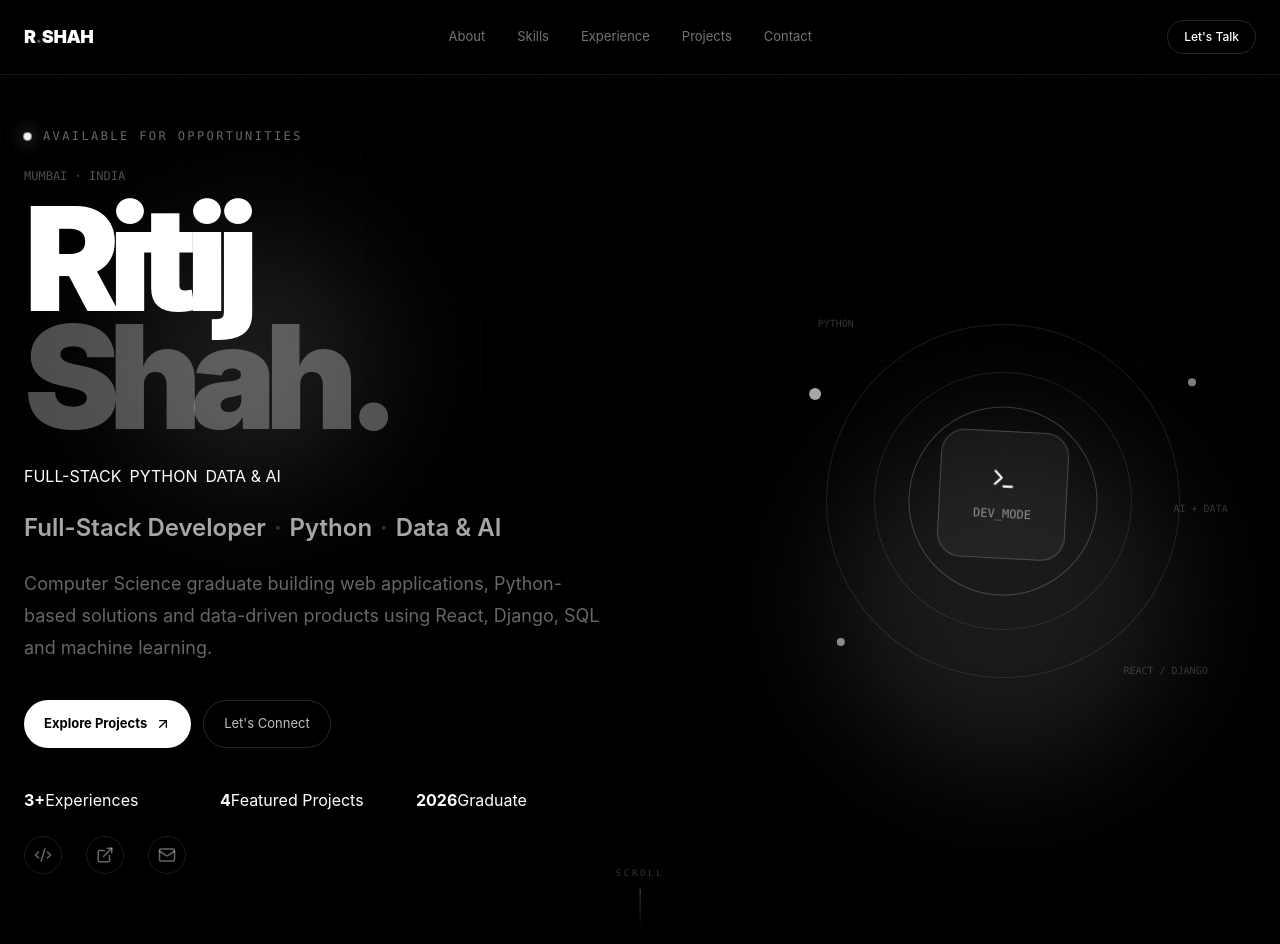
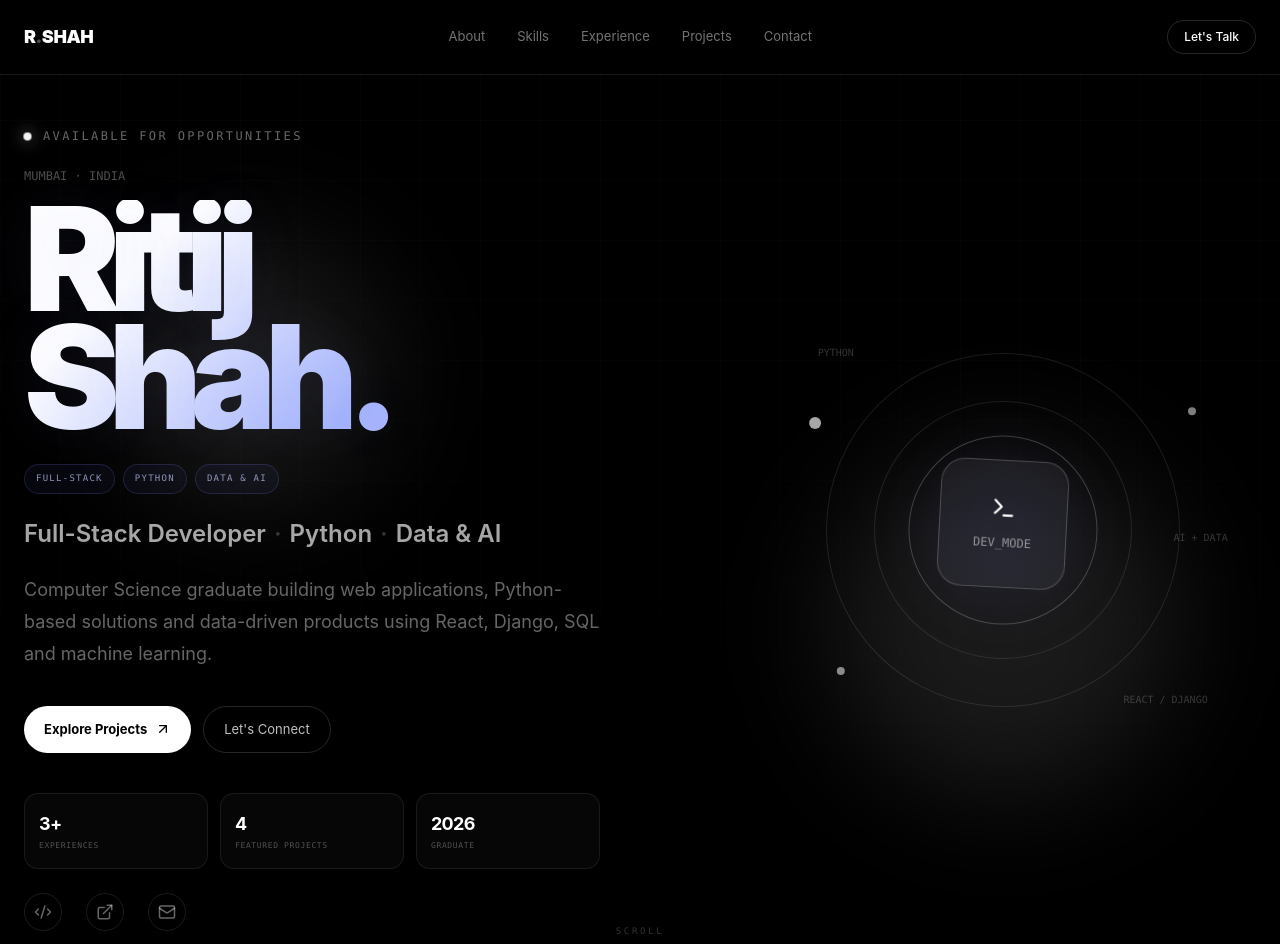
Before and after one commit to RitijS16/ritij-shah-portfolio, a React (Vite) app: page / in a window 1280 px wide. Shown: the top 944 px of the page. Built offline with nearby package versions, Linux system fonts and the light colour scheme.

Commit message:
Add premium portfolio styling

```diff
--- a/src/index.css
+++ b/src/index.css
@@ -363,3 +363,149 @@ body {
   }
 
 }
+
+/* =========================
+   PREMIUM UI ENHANCEMENTS
+========================= */
+
+.hero-title {
+  background: linear-gradient(135deg, #ffffff 20%, #a5b4fc 58%, #c4b5fd 100%);
+  -webkit-background-clip: text;
+  background-clip: text;
+  color: transparent;
+  text-shadow: 0 0 60px rgba(129, 140, 248, 0.08);
+}
+
+.hero-title span {
+  color: transparent;
+  -webkit-text-fill-color: transparent;
+}
+
+.hero-chip {
+  border: 1px solid rgba(129,140,248,0.18);
+  background: rgba(99,102,241,0.06);
+  border-radius: 999px;
+  padding: 7px 11px;
+  font-family: ui-monospace, SFMono-Regular, Menlo, monospace;
+  font-size: 9px;
+  letter-spacing: 0.14em;
+  color: rgba(199,210,254,0.7);
+}
+
+.hero-stat {
+  display: flex;
+  min-height: 76px;
+  flex-direction: column;
+  justify-content: center;
+  border: 1px solid rgba(255,255,255,0.08);
+  border-radius: 14px;
+  background: rgba(255,255,255,0.025);
+  padding: 12px 14px;
+  transition: all 0.3s ease;
+}
+
+.hero-stat:hover {
+  transform: translateY(-3px);
+  border-color: rgba(129,140,248,0.25);
+  background: rgba(99,102,241,0.05);
+}
+
+.hero-stat strong {
+  font-size: 18px;
+  letter-spacing: -0.04em;
+}
+
+.hero-stat span {
+  margin-top: 3px;
+  font-family: ui-monospace, SFMono-Regular, Menlo, monospace;
+  font-size: 8px;
+  letter-spacing: 0.08em;
+  text-transform: uppercase;
+  color: rgba(255,255,255,0.3);
+}
+
+.hero-graphic::before {
+  content: "";
+  position: absolute;
+  inset: 25%;
+  border-radius: 999px;
+  background: radial-gradient(circle, rgba(99,102,241,0.12), transparent 68%);
+  filter: blur(20px);
+  pointer-events: none;
+}
+
+.project-card {
+  border-radius: 24px;
+  background:
+    linear-gradient(135deg, rgba(99,102,241,0.06), transparent 42%),
+    radial-gradient(circle at 100% 0%, rgba(255,255,255,0.07), transparent 35%),
+    rgba(255,255,255,0.02);
+}
+
+.project-card::after {
+  content: "";
+  position: absolute;
+  inset: 0;
+  border-radius: inherit;
+  padding: 1px;
+  background: linear-gradient(135deg, rgba(129,140,248,0.25), transparent 30%, transparent 70%, rgba(255,255,255,0.08));
+  -webkit-mask: linear-gradient(#fff 0 0) content-box, linear-gradient(#fff 0 0);
+  -webkit-mask-composite: xor;
+  mask-composite: exclude;
+  pointer-events: none;
+  opacity: 0;
+  transition: opacity 0.4s ease;
+}
+
+.project-card:hover::after {
+  opacity: 1;
+}
+
+.project-link {
+  border: 1px solid rgba(255,255,255,0.08);
+  border-radius: 999px;
+  padding: 8px 12px;
+  transition: all 0.3s ease;
+}
+
+.project-link:hover {
+  border-color: rgba(129,140,248,0.3);
+  background: rgba(99,102,241,0.07);
+}
+
+.contact-card {
+  position: relative;
+  border-color: rgba(129,140,248,0.14);
+  background:
+    radial-gradient(circle at 50% 0%, rgba(99,102,241,0.11), transparent 42%),
+    rgba(255,255,255,0.025);
+}
+
+.contact-card::before {
+  content: "";
+  position: absolute;
+  top: -120px;
+  left: 50%;
+  width: 420px;
+  height: 220px;
+  transform: translateX(-50%);
+  border-radius: 50%;
+  background: rgba(129,140,248,0.09);
+  filter: blur(70px);
+  pointer-events: none;
+}
+
+@media (max-width: 640px) {
+  .hero-stat {
+    min-height: 68px;
+    padding: 10px;
+  }
+
+  .hero-stat strong {
+    font-size: 15px;
+  }
+
+  .hero-stat span {
+    font-size: 7px;
+  }
+}
```
